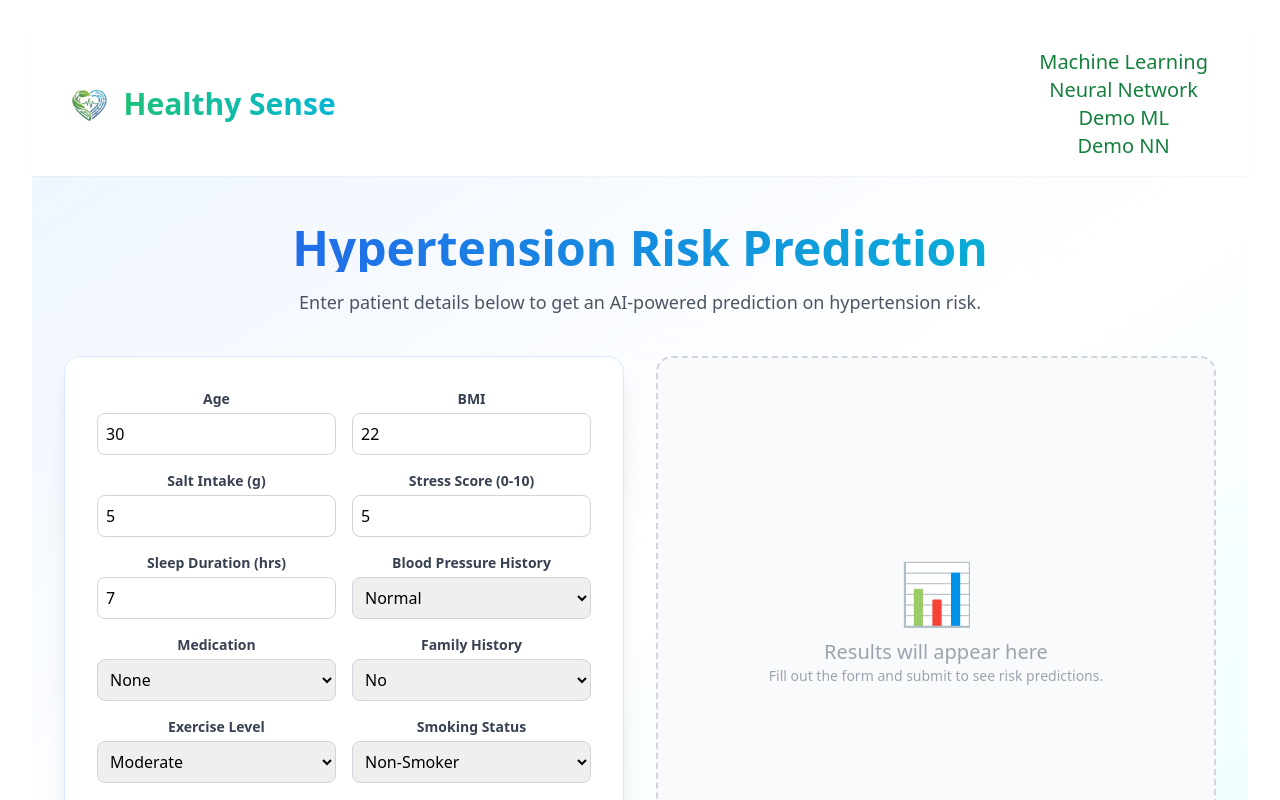
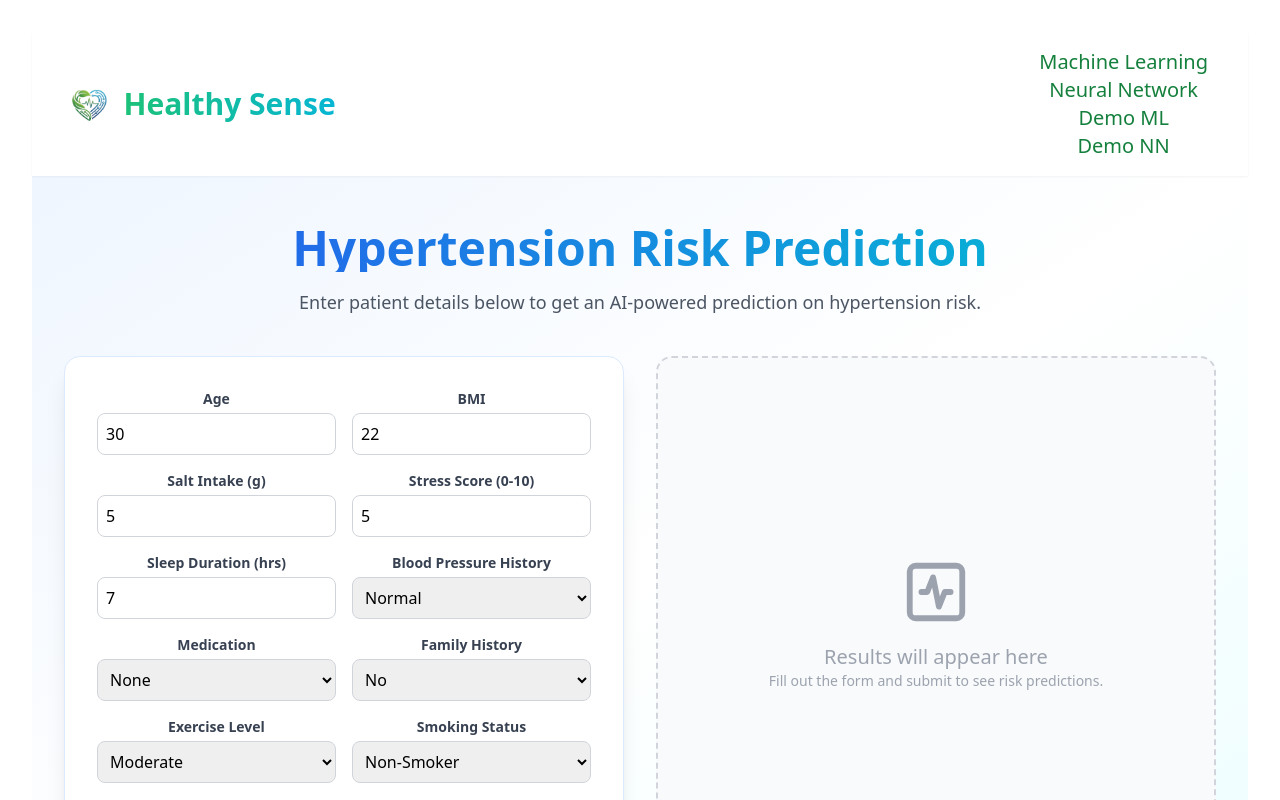
Before and after one commit to Natthavee9/Healthy-Sense-Project, a React (Vite) app in the folder frontend/: page /demo-ml in a window 1280 px wide. Shown: the top 800 px of the page. Built offline with nearby package versions, Linux system fonts and the light colour scheme.

Commit message:
feat: add frontend pages for machine learning and neural network prediction demonstrations.

```diff
--- a/frontend/src/page/DemoML.tsx
+++ b/frontend/src/page/DemoML.tsx
@@ -1,4 +1,5 @@
 import React, { useState } from 'react';
+import { SquareActivity ,TriangleAlert } from 'lucide-react';
 import axios from 'axios';
 
 type PredictionRequest = {
@@ -179,7 +180,7 @@ export default function DemoML() {
                                 <span className="font-bold text-gray-800">{(result.probability * 100).toFixed(1)}%</span>
                             </div>
                             <div className="mt-6 p-4 bg-yellow-50 border border-yellow-300 rounded-xl flex items-start gap-3">
-                                <span className="text-yellow-500 text-xl mt-0.5">⚠️</span>
+                                <span className="text-yellow-500 text-xl mt-0.5"><TriangleAlert /></span>
                                 <p className="text-sm text-yellow-800">
                                     <span className="font-semibold">คำเตือน:</span> ผลลัพธ์นี้เป็นเพียงการทำนายของ AI เท่านั้น ไม่สามารถใช้แทนการวินิจฉัยทางการแพทย์ได้ กรุณาปรึกษาแพทย์ผู้เชี่ยวชาญเพื่อการวินิจฉัยและการรักษาที่ถูกต้อง
                                 </p>
@@ -187,7 +188,7 @@ export default function DemoML() {
                         </div>
                     ) : (
                         <div className="p-8 rounded-2xl border-2 border-dashed border-gray-300 text-center text-gray-400 bg-gray-50 h-full flex flex-col items-center justify-center">
-                            <span className="text-6xl mb-4">📊</span>
+                            <span className="text-6xl mb-4"><SquareActivity size={"70px"}/></span>
                             <p className="text-xl font-medium">Results will appear here</p>
                             <p className="text-sm">Fill out the form and submit to see risk predictions.</p>
                         </div>
--- a/frontend/src/page/DemoNN.tsx
+++ b/frontend/src/page/DemoNN.tsx
@@ -4,6 +4,7 @@ import axios from 'axios';
 import cancerImage from '../assets/cancer.jpg';
 import cancer2Image from '../assets/cancer2.jpg';
 import nvNormalImage from '../assets/nvNormal.jpg';
+import { TriangleAlert } from 'lucide-react';
 
 
 type SkinCancerResponse = {
@@ -171,7 +172,7 @@ export default function DemoML() {
                             </span>
                         </p>
                         <div className="mt-6 p-4 bg-yellow-50 border border-yellow-300 rounded-xl flex items-start gap-3">
-                            <span className="text-yellow-500 text-xl mt-0.5">⚠️</span>
+                            <span className="text-yellow-500 text-xl mt-0.5"><TriangleAlert /></span>
                             <p className="text-sm text-yellow-800">
                                 <span className="font-semibold">คำเตือน:</span> ผลลัพธ์นี้เป็นเพียงการทำนายของ AI เท่านั้น ไม่สามารถใช้แทนการวินิจฉัยทางการแพทย์ได้ กรุณาปรึกษาแพทย์ผู้เชี่ยวชาญเพื่อการวินิจฉัยและการรักษาที่ถูกต้อง
                             </p>
```
